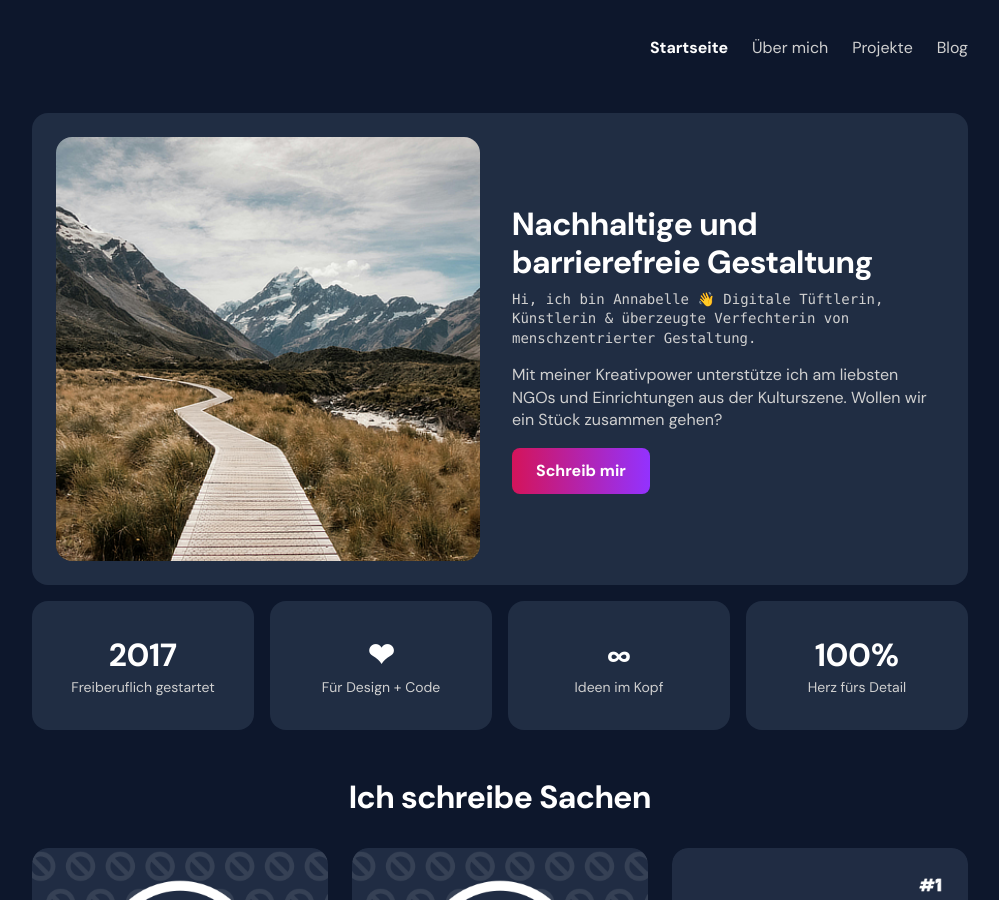
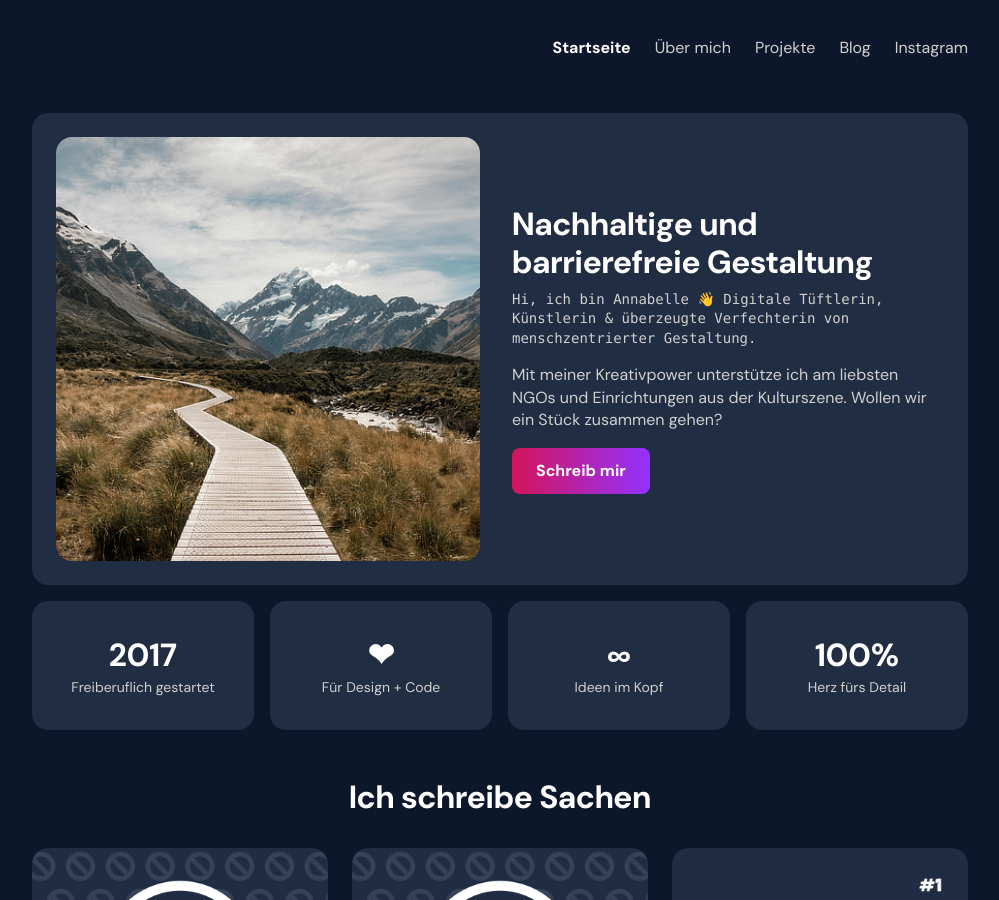
Before and after one commit to enaaacode/annabelle-feiler.github.io, a Jekyll site: the page built from index.html, in a window 1280 px wide and 900 px high. Shown: the whole window, without its empty margins (140-1139 px from the left). Built offline with Jekyll 4.4.1, drawn with Linux system fonts in a browser that asks for light colours.

Commit message:
Update navigation.yml

```diff
--- a/_data/navigation.yml
+++ b/_data/navigation.yml
@@ -9,3 +9,6 @@
 
 - title: 'Blog'
   link: '/blog'
+
+- title: 'Instagram'
+  link: '/noinsta'
```
